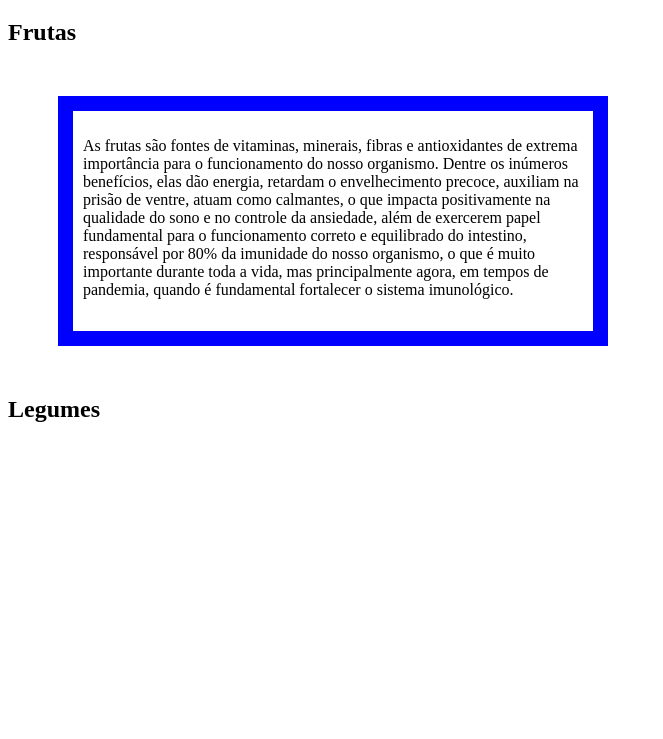
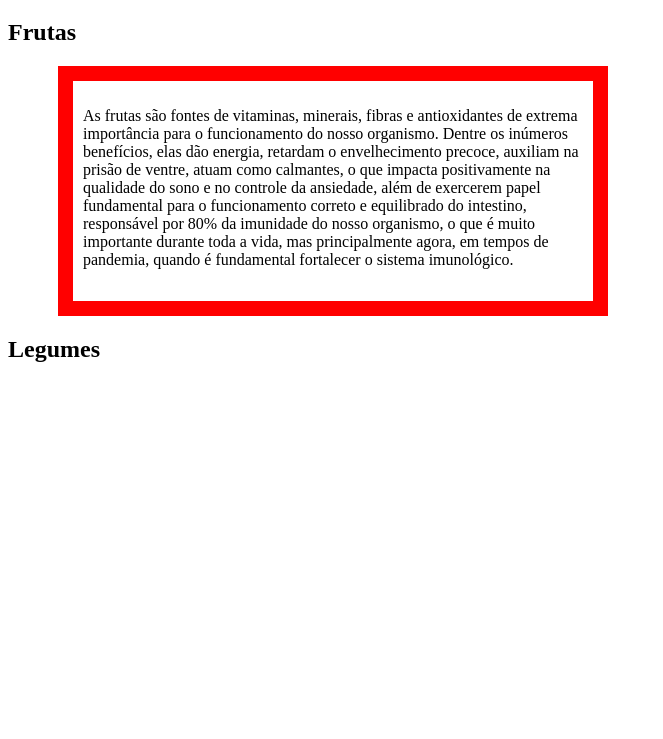
Before and after one commit to anajuh01/Atividade, a plain HTML site: page index.html in a window 1280 px wide. Shown: the part 61-800 px from the top of the page, without its empty margins (0-663 px from the left). Drawn offline with Linux system fonts and the light colour scheme.

Commit message:
atividade

```diff
--- a/style.css
+++ b/style.css
@@ -1,8 +1,8 @@
 .caixa_vermelha{
-    border: 15px solid blue;
+    border: 15px solid red;
     width:  500px;
     height: 200px;
-    margin: 50px;
+    margin-inline: 50px;
     padding: 10px;
 }
 .caixa_amarela{
```
